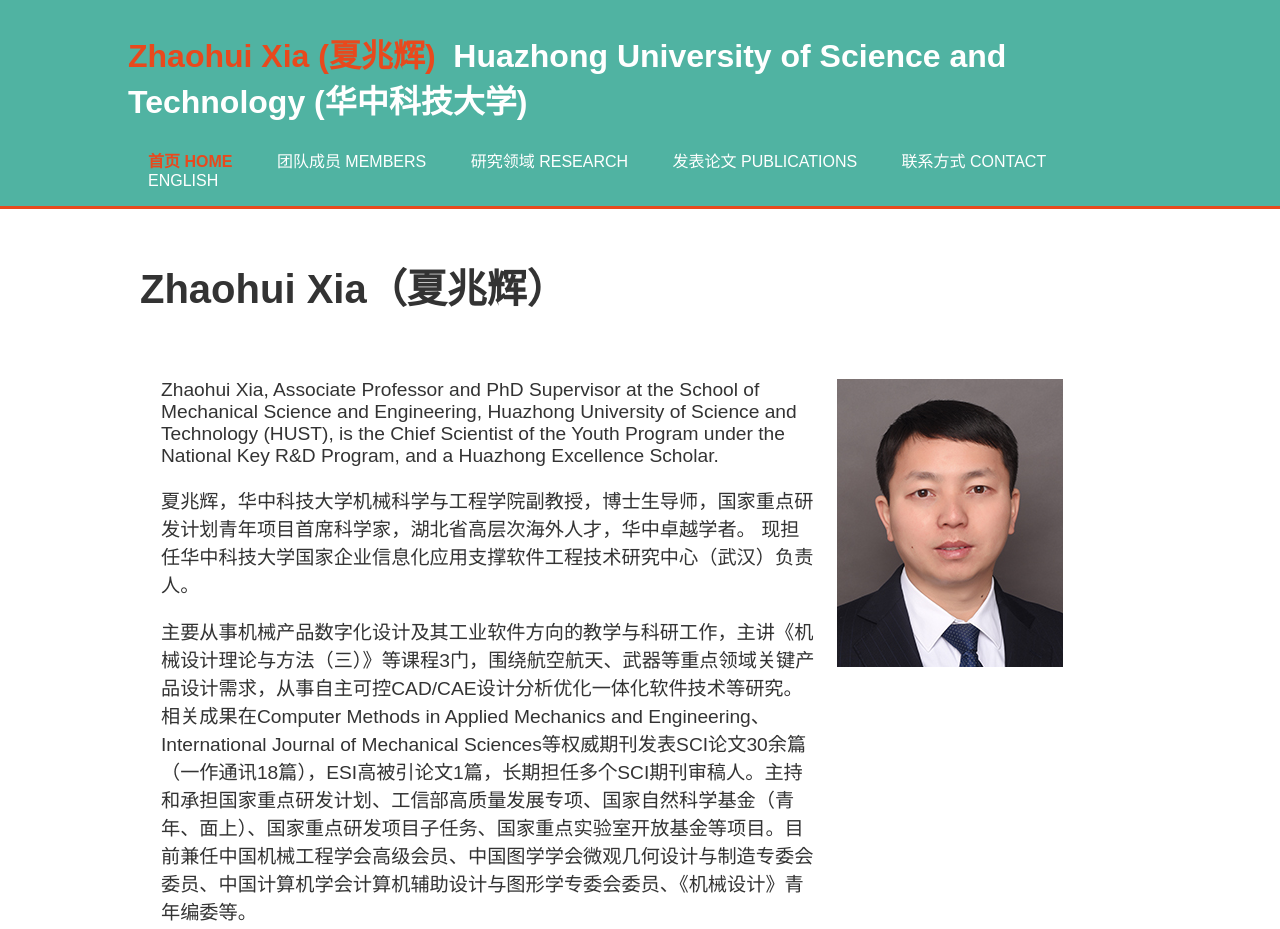
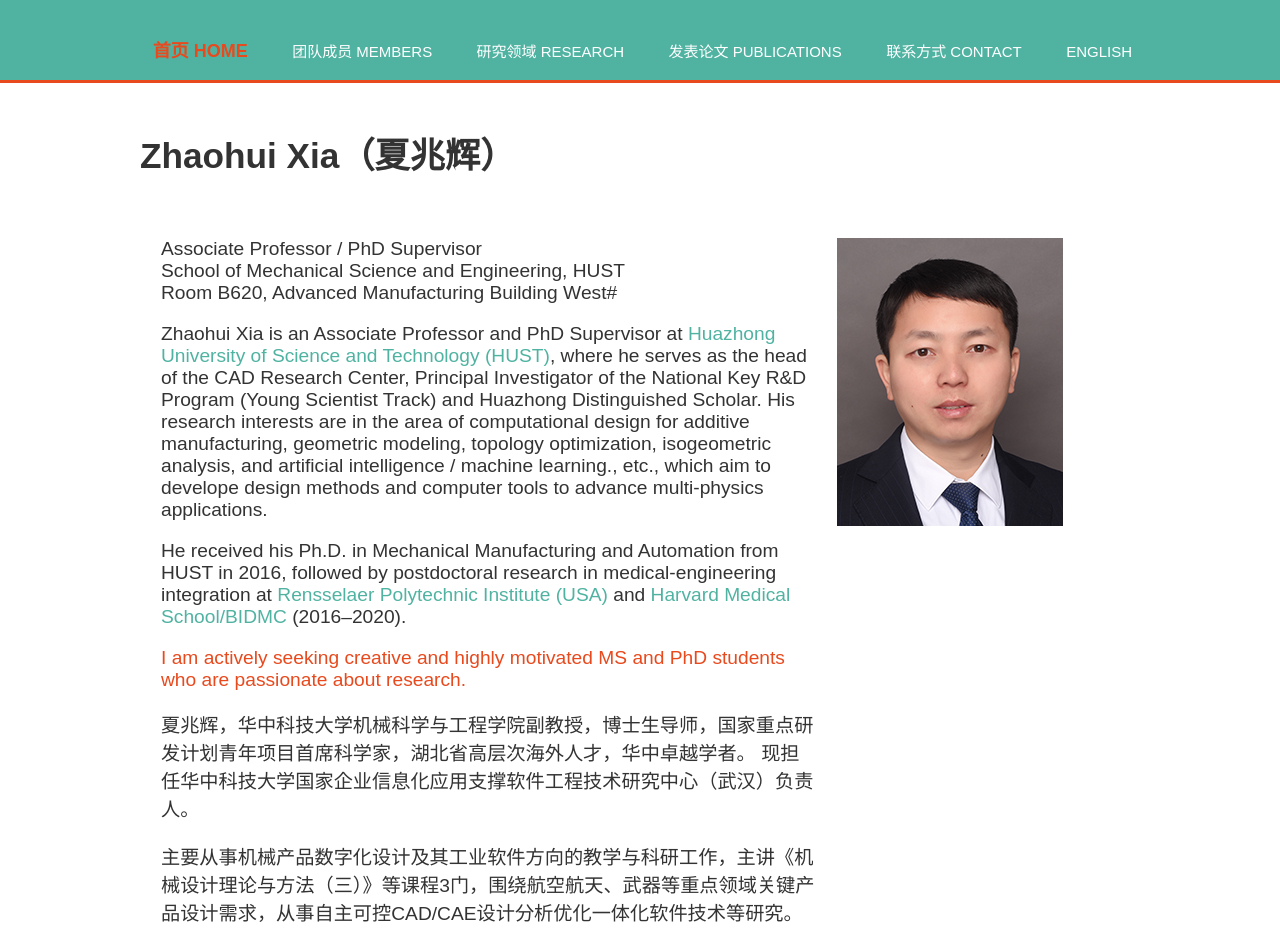
Before and after one commit to zhaohui-xia/zhaohui-xia.github.io, a plain HTML site: page index.html in a window 1280 px wide. Shown: the top 929 px of the page. Drawn offline with Linux system fonts and the light colour scheme.

Commit message:
update index

```diff
--- a/index.html
+++ b/index.html
@@ -19,7 +19,7 @@
         header {
             background: #50b3a2;
             color: #ffffff;
-            padding-top: 30px;
+            padding-top: 10px;
             min-height: 70px;
             border-bottom: #e8491d 3px solid;
         }
@@ -27,7 +27,7 @@
             color: #ffffff;
             text-decoration: none;
             text-transform: uppercase;
-            font-size: 16px;
+            font-size: 15px;
         }
         header ul {
             padding: 0;
@@ -50,13 +50,14 @@
         header .highlight, header .current a {
             color: #e8491d;
             font-weight: bold;
+            font-size: 18px;
         }
         section#main {
             padding: 15px;
             background: #ffffff;
         }
         section#main h1 {
-            font-size: 2.5em;
+            font-size: 2.2em;
             color: #333333;
         }
         section#main h2 {
@@ -105,9 +106,9 @@
 <body>
     <header>
         <div class="container">
-            <div id="branding">
+            <!-- <div id="branding">
                 <h1><span class="highlight">Zhaohui Xia (夏兆辉)</span>&nbsp;&nbsp;Huazhong University of Science and Technology (华中科技大学)</h1>
-            </div>
+            </div> -->
             <nav>
                 <ul>
                     <li class="current"><a href="/">首页&nbsp;Home</a></li>
@@ -127,12 +128,21 @@
             <div class="table-like">
                 <div class="row">
                   <div class="cell">
-                    <p>Zhaohui Xia, Associate Professor and PhD Supervisor at the School of Mechanical Science and Engineering, Huazhong University of Science and Technology (HUST), is the Chief Scientist of the Youth Program under the National Key R&D Program, and a Huazhong Excellence Scholar.
+                    <p>Associate Professor / PhD Supervisor <br>
+                        School of Mechanical Science and Engineering, HUST<br>
+                        Room B620, Advanced Manufacturing Building West#</p>
+                    <p>Zhaohui Xia is an Associate Professor and PhD Supervisor at <span style="color: #50b3a2;">Huazhong University of Science and Technology (HUST)</span>, where he serves as the head of the CAD Research Center, Principal Investigator of the National Key R&D Program (Young Scientist Track) and Huazhong Distinguished Scholar.  His research interests are in the area of computational design for additive manufacturing, geometric modeling, topology optimization, isogeometric analysis, and artificial intelligence / machine learning., etc., which aim to develope design methods and computer tools to advance multi-physics applications.
+                    </p>
+                    <p>
+                        He received his Ph.D. in Mechanical Manufacturing and Automation from HUST in 2016, followed by postdoctoral research in medical-engineering integration at <span style="color: #50b3a2;">Rensselaer Polytechnic Institute (USA)</span> and <span style="color: #50b3a2;">Harvard Medical School/BIDMC</span> (2016–2020).
+                    </p>
+                    <p style="color: #e8491d;">
+                        I am actively seeking creative and highly motivated MS and PhD students who are passionate about research.
                     </p>
                     <p>夏兆辉，华中科技大学机械科学与工程学院副教授，博士生导师，国家重点研发计划青年项目首席科学家，湖北省高层次海外人才，华中卓越学者。
                         现担任华中科技大学国家企业信息化应用支撑软件工程技术研究中心（武汉）负责人。
                     </p>
-                    <p>主要从事机械产品数字化设计及其工业软件方向的教学与科研工作，主讲《机械设计理论与方法（三）》等课程3门，围绕航空航天、武器等重点领域关键产品设计需求，从事自主可控CAD/CAE设计分析优化一体化软件技术等研究。相关成果在Computer Methods in Applied Mechanics and Engineering、International Journal of Mechanical Sciences等权威期刊发表SCI论文30余篇（一作通讯18篇），ESI高被引论文1篇，长期担任多个SCI期刊审稿人。主持和承担国家重点研发计划、工信部高质量发展专项、国家自然科学基金（青年、面上）、国家重点研发项目子任务、国家重点实验室开放基金等项目。目前兼任中国机械工程学会高级会员、中国图学学会微观几何设计与制造专委会委员、中国计算机学会计算机辅助设计与图形学专委会委员、《机械设计》青年编委等。
+                    <p>主要从事机械产品数字化设计及其工业软件方向的教学与科研工作，主讲《机械设计理论与方法（三）》等课程3门，围绕航空航天、武器等重点领域关键产品设计需求，从事自主可控CAD/CAE设计分析优化一体化软件技术等研究。
                     </p>
 
                     </div>
@@ -149,7 +159,7 @@
     </section>
 
     <footer>
-        <p>版权所有 &copy; 2024 夏兆辉</p>
+        <p>版权所有 &copy; 2024 华中科技大学 夏兆辉</p>
     </footer>
 </body>
 </html>
```
